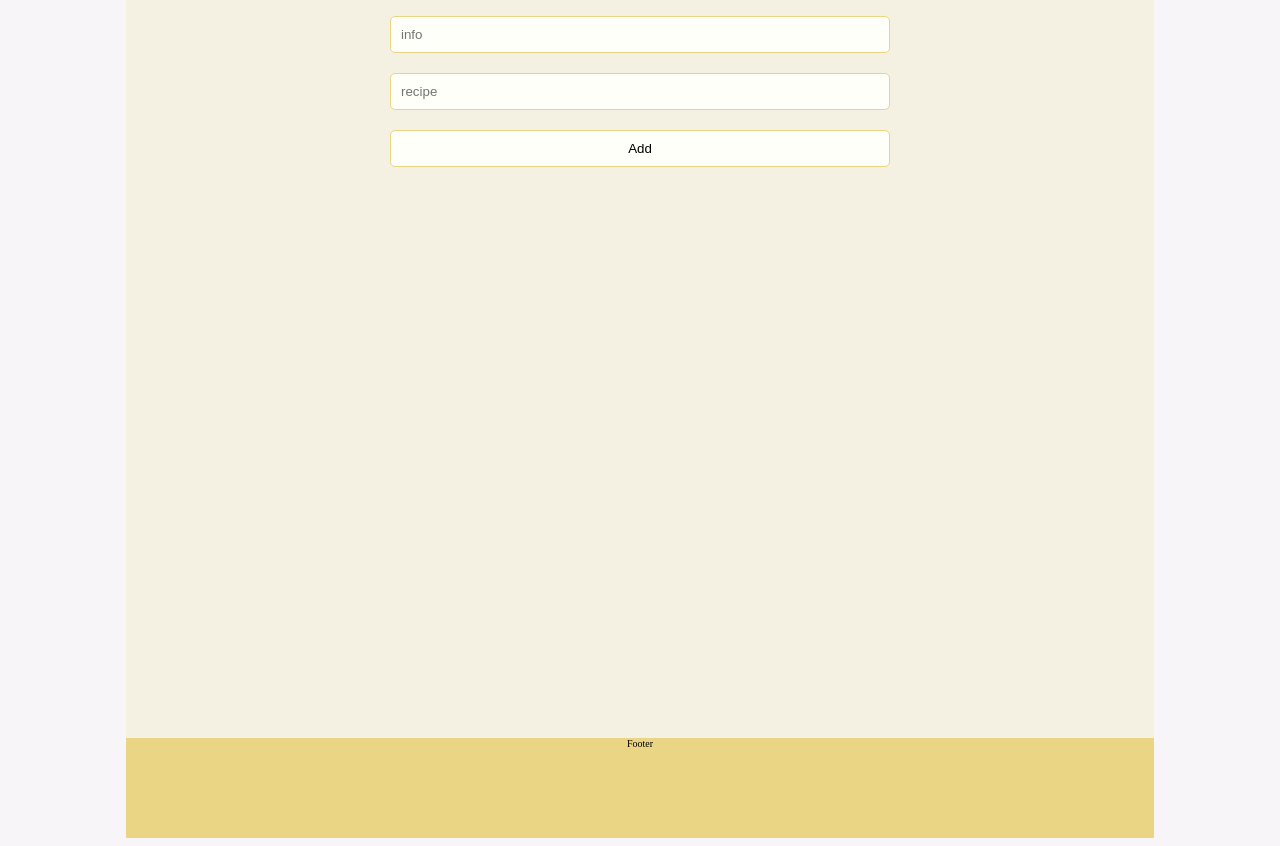
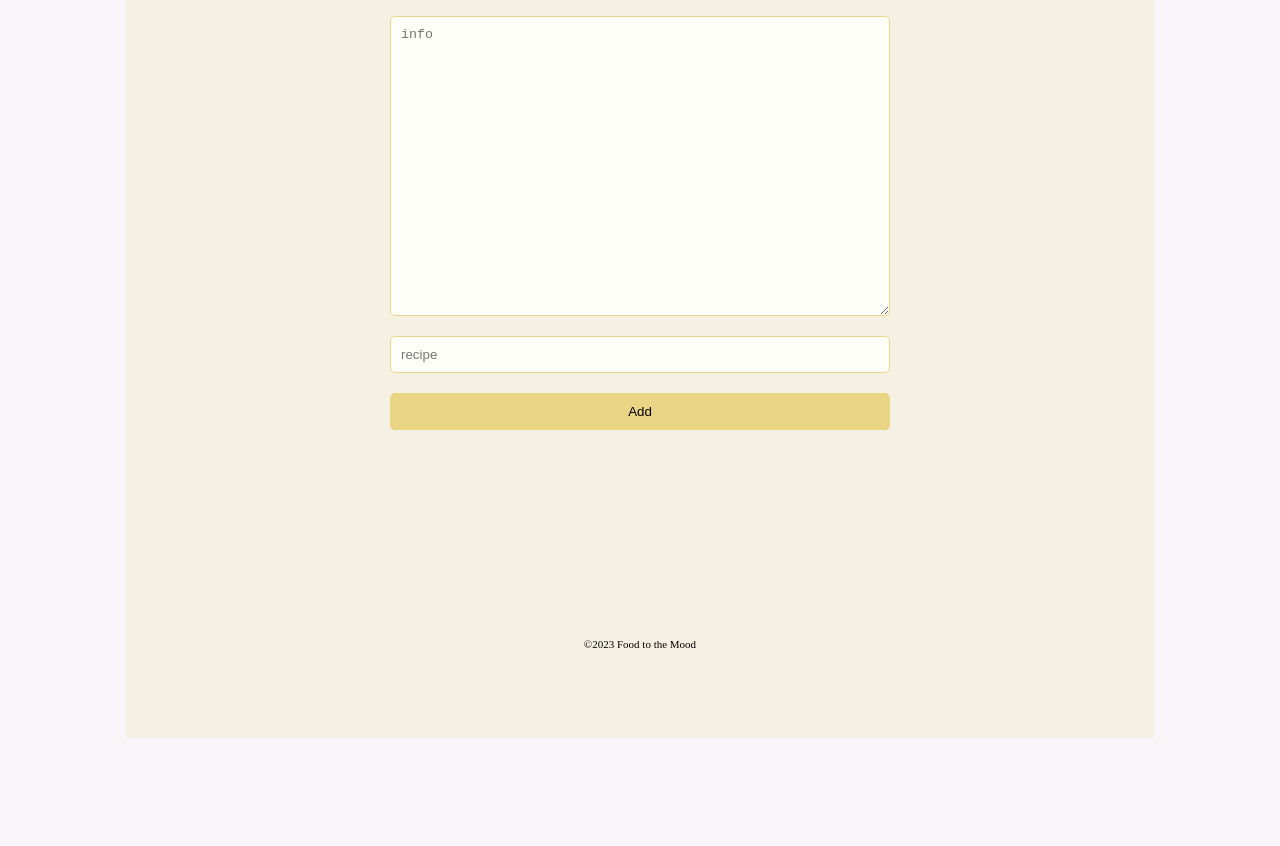
Before and after one commit to Jibelais/food-for-the-mood-frontend, a React (Create React App) app: page /foodmood/new in a window 1280 px wide. Shown: the part 520-1366 px from the top of the page. After the commit the page ends 1266 px from the top, so only its background shows below. Built offline with nearby package versions, Linux system fonts and the light colour scheme; no server answers.

Commit message:
touch up

```diff
--- a/src/components/Footer.js
+++ b/src/components/Footer.js
@@ -1,6 +1,6 @@
 function Footer() {
     return (
-        <div className="footer">Footer</div>
+        <div className="footer">©2023 Food to the Mood</div>
     )
 }
 
--- a/src/components/Header.js
+++ b/src/components/Header.js
@@ -7,7 +7,7 @@ function Header() {
             <nav>
             <Link to={`/`}>Home</Link>
             <Link to={`/foodmood`}>Mood</Link>
-            <Link to={`/foodmood/new`}>Add Ideas</Link>
+            <Link to={`/foodmood/new`}>Add Food</Link>
             </nav>
         </header>
     )
--- a/src/index.css
+++ b/src/index.css
@@ -18,22 +18,7 @@ body {
   height: 200px;
   text-align: center;
 }
-#logo{
-  margin-top: 10px;
-}
-#image{
-  width: 400px;
-}
-#mood{
-  color:#8498bb;
-  font-weight: 700;
-}
-#info{
-  width:400px;
-  text-align: left;
 
-
-}
 nav, nav>a, nav>a:link, nav>a:visited{
   background-color:#B7D2D7;
   font-family: 'Amatic SC', cursive;
@@ -50,15 +35,16 @@ nav, nav>a, nav>a:link, nav>a:visited{
   width: 1028px;
   height: 100px;
   text-align: center;
-  font-size: 10px;
-  background-color: #EAD584;
+  font-size: 11px;
+  background-color:#F4F1E2;
 }
 
 main {
   width: 1028px;
-  height: 1000px;
+  height: 900px;
   background-color: #F4F1E2;
   text-align: center;
+  font-family: 'Barlow', sans-serif;
 }
 
 .content-margin{
@@ -105,8 +91,9 @@ label{
   text-align: right;
 }
 
-#update-button, #delete-button{
+.button{
   margin-left: 160px;
+  background-color: #EAD584;
  }
 
  .box-size{
@@ -116,3 +103,24 @@ label{
 textarea{
   vertical-align: middle;
 }
+#logo{
+  margin-top: 10px;
+}
+#image{
+  width: 400px;
+}
+#mood{
+  color:#8498bb;
+  font-weight: 700;
+}
+#food-name{
+  font-weight: 300;
+}
+#info{
+  width:400px;
+  text-align: left;
+  font-family: 'Barlow', sans-serif;
+}
+.button-color{
+  background-color: #EAD584;
+}
--- a/src/pages/Edit.js
+++ b/src/pages/Edit.js
@@ -85,8 +85,8 @@ function Edit(props) {
             />
             </div>
 
-            <div><input id = "update-button"className="input" type="submit" value="Update"/></div>
-            <button id="delete-button" className="input button" onClick = {()=>removeFood(food.id)}>Delete</button>
+            <div><input className="input button" type="submit" value="Update"/></div>
+            <button className="input button button" onClick = {()=>removeFood(food.id)}>Delete</button>
 
           </form>
         </section>
--- a/src/pages/New.js
+++ b/src/pages/New.js
@@ -59,8 +59,8 @@ function New(props) {
           placeholder="img"
           onChange={handleChange}
         />
-        <input
-          className='input'
+        <textarea
+          className='input box-size'
           type="text"
           value={newForm.info}
           name="info"
@@ -76,7 +76,7 @@ function New(props) {
           onChange={handleChange}
         />
         <br/>
-        <input id="add-button" className='input button' type="submit" value="Add" />
+        <input className='input button-color' type="submit" value="Add" />
       </form>
     </section>
   );
--- a/src/pages/Show.js
+++ b/src/pages/Show.js
@@ -14,15 +14,12 @@ function Show(props) {
       <div className='center-container'>
         <p className='title'>If you are feeling <span id="mood">{food.mood}</span> ...</p>
         <img id = "image" src={food.img} alt={food.food} /><br/>
+        <h3 id='food-name'>{food.name}</h3>
         <p id='info'>{food.info}</p>
         <p>Click <a href = {food.recipe} target = "_blank" rel="noreferrer">HERE</a> for the recipe</p>
-
+        <Link to={`/foodmood`}><button  className="input button-color">GO BACK TO MOOD</button></Link>
+        <Link to={`/foodmood/${food.id}/edit`}><button  className="input button-color">EDIT</button></Link>
       </div>
-
-
-
-      <Link to={`/foodmood/${food.id}/edit`}><button id="edit-button" className="input button">Edit</button></Link>
-
     </div>
   )
 
```
Also changed, not shown: public/img/bored.png.
